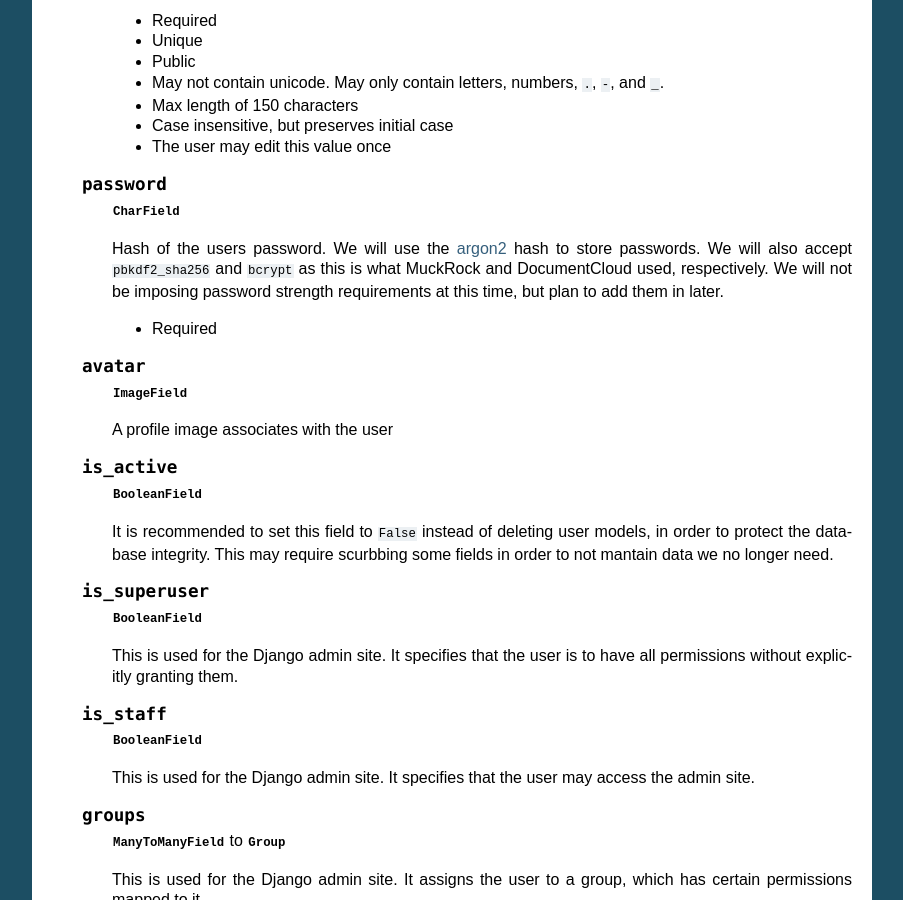
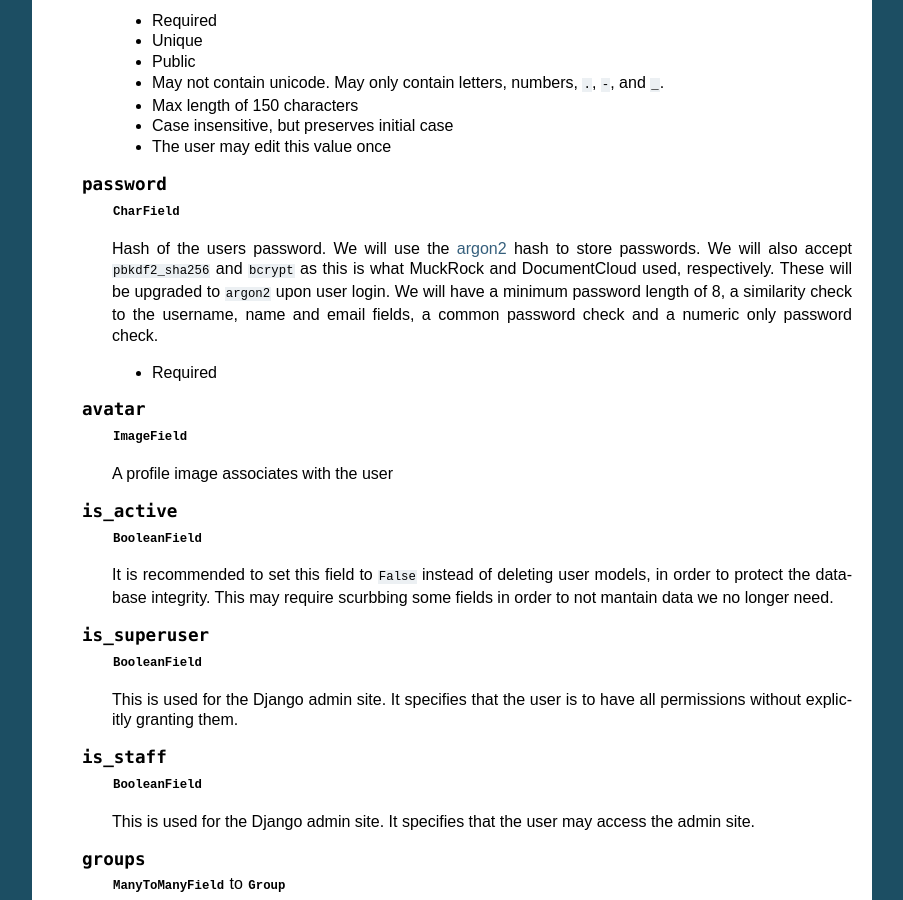
Before and after one commit to MuckRock/squarelet, a Sphinx documentation site: the page built from docs/user.rst, in a window 1280 px wide and 900 px high, scrolled down 1088 px. Shown: the whole window, without its empty margins (198-1101 px from the left). Built offline with Sphinx 7.4.7, drawn with Linux system fonts in a browser that asks for light colours; pages that are not in the unit, such as notebooks, are missing from menus.

Commit message:
update password policy documentation

```diff
--- a/docs/user.rst
+++ b/docs/user.rst
@@ -65,7 +65,7 @@ Fields
 
         :class:`~django.db.models.CharField`
 
-        Hash of the users password.  We will use the `argon2 <https://password-hashing.net/#argon2>`_ hash to store passwords.  We will also accept ``pbkdf2_sha256`` and ``bcrypt`` as this is what MuckRock and DocumentCloud used, respectively.  We will not be imposing password strength requirements at this time, but plan to add them in later.
+        Hash of the users password.  We will use the `argon2 <https://password-hashing.net/#argon2>`_ hash to store passwords.  We will also accept ``pbkdf2_sha256`` and ``bcrypt`` as this is what MuckRock and DocumentCloud used, respectively.  These will be upgraded to ``argon2`` upon user login.  We will have a minimum password length of 8, a similarity check to the username, name and email fields, a common password check and a numeric only password check.
 
         - Required
 
```
